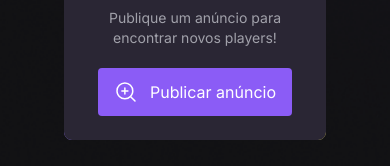
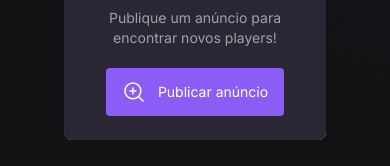
Before and after one commit to yuriqpaiva/nlw-esports, a React (Vite) app in the folder web/: page / in a window 390 px wide. Shown: the part 669-835 px from the top of the page. Built offline with nearby package versions, Linux system fonts and the light colour scheme; no server answers.

Commit message:
Add responsive button text banner size

```diff
--- a/web/src/components/CreateAdBanner.tsx
+++ b/web/src/components/CreateAdBanner.tsx
@@ -15,7 +15,7 @@ export function CreateAdBanner() {
         </div>
 
         <div className="w-full flex md:justify-end justify-center md:mt-0 mt-5">
-          <Dialog.Trigger className="py-3 px-4 bg-violet-500 text-white rounded hover:bg-violet-600 flex items-center gap-3">
+          <Dialog.Trigger className="py-3 px-4 bg-violet-500 text-white rounded hover:bg-violet-600 flex items-center gap-3 sm:text-base text-sm">
             <MagnifyingGlassPlus size={24} />
             Publicar anúncio
           </Dialog.Trigger>
```
